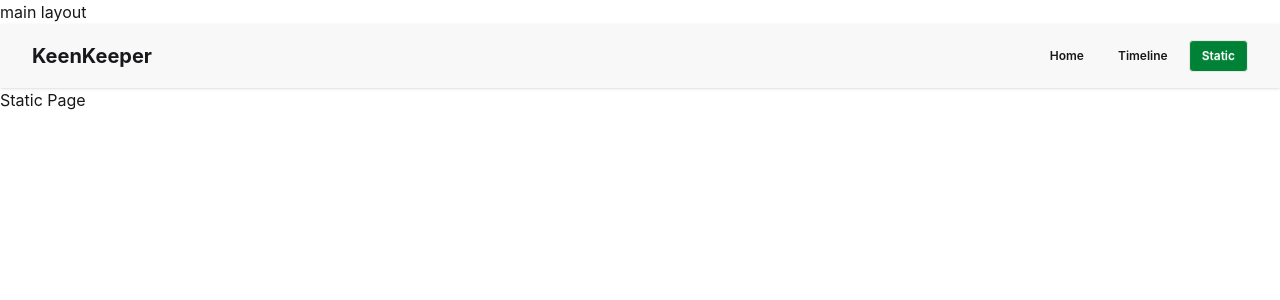
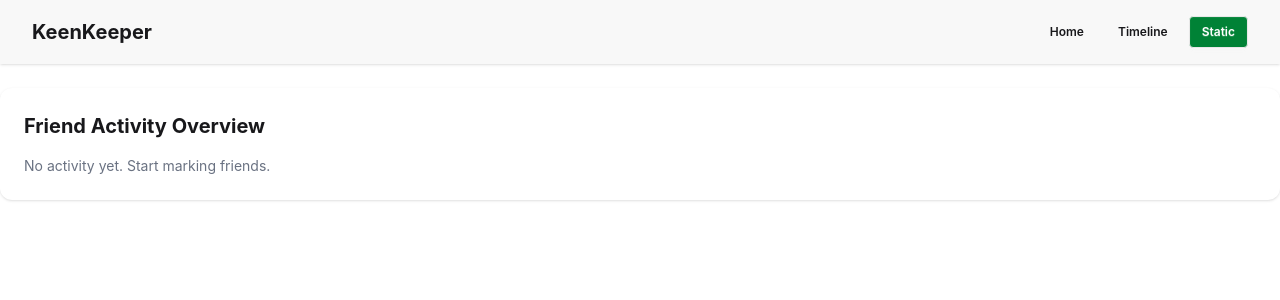
Before and after one commit to shihab-bhuiya/Keeper-Friends-call-A7, a React (Vite) app: page /static in a window 1280 px wide. Shown: the top 300 px of the page. Built offline with nearby package versions, Linux system fonts and the light colour scheme.

Commit message:
implement chart on static site

```diff
--- a/package.json
+++ b/package.json
@@ -17,6 +17,7 @@
     "react-icons": "^5.6.0",
     "react-router": "^7.14.1",
     "react-toastify": "^11.0.5",
+    "recharts": "^3.8.1",
     "tailwindcss": "^4.2.2"
   },
   "devDependencies": {
--- a/src/Layout/MainLayout.jsx
+++ b/src/Layout/MainLayout.jsx
@@ -5,7 +5,7 @@ import { Outlet } from 'react-router';
 const MainLayout = () => {
   return (
     <div>
-      <h2>main layout</h2>
+
       <NavBar />
       <Outlet />
     </div>
--- a/src/Pages/Static/Static.jsx
+++ b/src/Pages/Static/Static.jsx
@@ -1,9 +1,55 @@
-import React from 'react';
+import React, { useContext, useMemo } from 'react';
+import {
+    BarChart,
+    Bar,
+    XAxis,
+    YAxis,
+    Tooltip,
+    ResponsiveContainer
+} from "recharts";
+import { friendContext } from '../../Context/FriendContext';
 
 const Static = () => {
+
+    const { markedFriends = [] } = useContext(friendContext);
+
+    // 🔥 optimized calculations (runs only when data changes)
+    const data = useMemo(() => {
+        const textCount = markedFriends.filter(f => f.type === "text").length;
+        const callCount = markedFriends.filter(f => f.type === "call").length;
+        const videoCount = markedFriends.filter(f => f.type === "video").length;
+
+        return [
+            { name: "Text", value: textCount },
+            { name: "Call", value: callCount },
+            { name: "Video", value: videoCount }
+        ];
+    }, [markedFriends]);
+
     return (
-        <div>
-            <h2>Static Page</h2>
+        <div className="bg-white p-6 rounded-xl shadow mt-6">
+
+            <h2 className="text-xl font-bold mb-4">
+                Friend Activity Overview
+            </h2>
+
+            {markedFriends.length === 0 ? (
+                <p className="text-gray-500 text-sm">
+                    No activity yet. Start marking friends.
+                </p>
+            ) : (
+                <div style={{ width: "100%", height: 300 }}>
+                    <ResponsiveContainer>
+                        <BarChart data={data}>
+                            <XAxis dataKey="name" />
+                            <YAxis />
+                            <Tooltip />
+                            <Bar dataKey="value" fill="#4f46e5" />
+                        </BarChart>
+                    </ResponsiveContainer>
+                </div>
+            )}
+
         </div>
     );
 };
```
Also changed, not shown: 1 other file (tests, documents, lock files or other folders).
